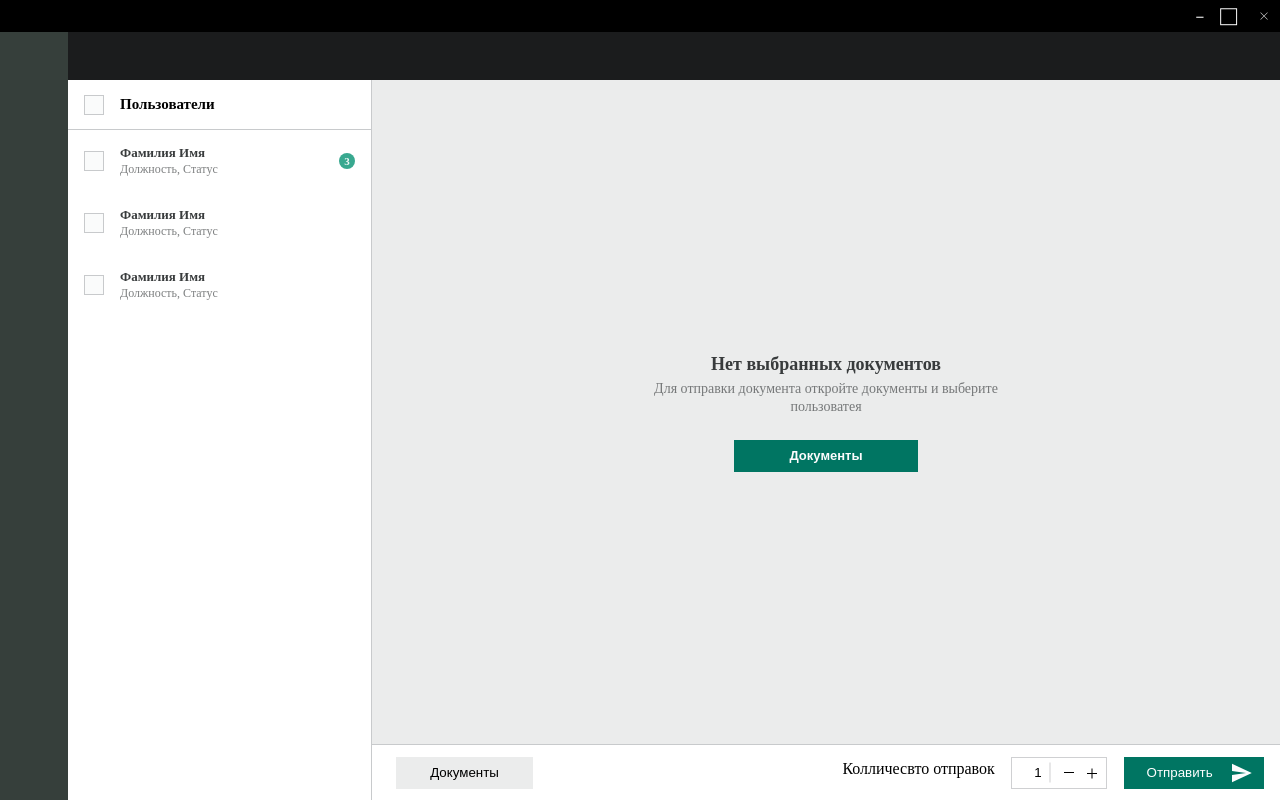
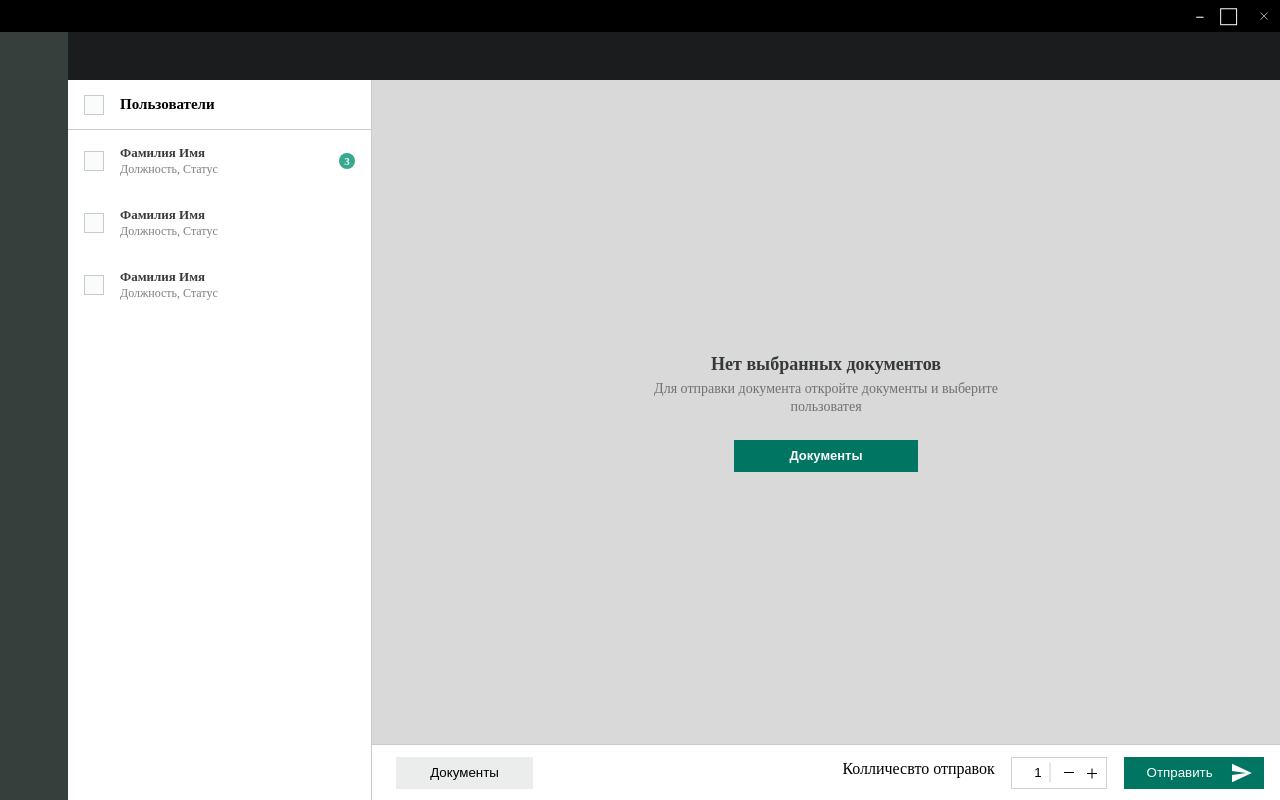
Before and after one commit to dageron20/projectSTC, a React (Create React App) app: page / in a window 1280 px wide. Built offline with nearby package versions, Linux system fonts and the light colour scheme.

Commit message:
fix: background-color

```diff
--- a/src/styles/index.css
+++ b/src/styles/index.css
@@ -102,7 +102,7 @@ img,
 .document-flow {
   display: flex;
   flex-direction: column;
-  background: #EBECEC;
+  background: #D9D9D9;
   flex-grow: 1;
 }
 
```
